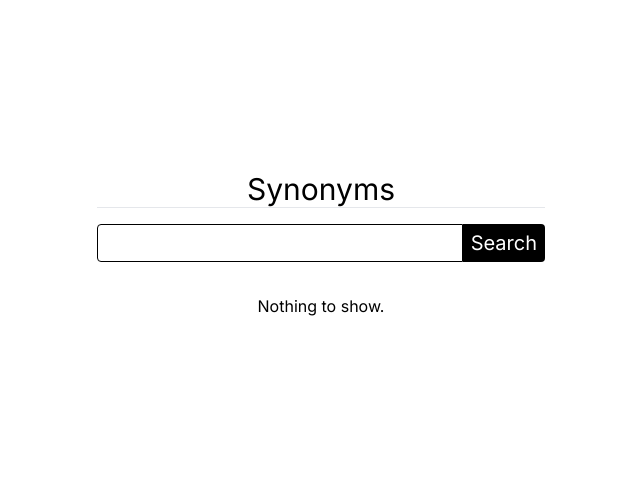
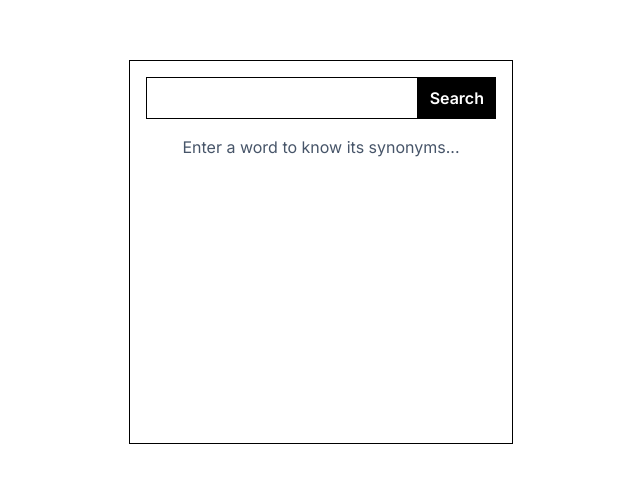
Before and after one commit to ketan-sonar/synonyms, a Next.js app: page / in a window 1280 px wide. Shown: the part 148-630 px from the top of the page, without its empty margins (319-959 px from the left). Built offline with nearby package versions, Linux system fonts and the light colour scheme.

Commit message:
overhaul

```diff
--- /dev/null
+++ b/src/app/actions/link.tsx
@@ -0,0 +1,9 @@
+"use server";
+
+import { revalidatePath } from "next/cache";
+import { redirect } from "next/navigation";
+
+export default async function action(word: string) {
+  revalidatePath("/");
+  redirect(`?word=${word}`);
+}
--- a/src/app/api/getSynonyms/route.ts
+++ /dev/null
@@ -1,21 +0,0 @@
-import axios from "axios";
-import { NextRequest, NextResponse } from "next/server";
-
-const API_URL = "https://api.api-ninjas.com/v1/thesaurus?word=";
-
-async function handler(req: NextRequest) {
-  const reqBody: { word: string } = await req.json();
-  const word = reqBody.word;
-  const res: { data: { synonyms: string[] } } = await axios.get(
-    API_URL + word,
-    {
-      headers: { "X-Api-Key": process.env.API_KEY as string },
-    }
-  );
-  return NextResponse.json({
-    success: true,
-    synonyms: res.data.synonyms,
-  });
-}
-
-export { handler as POST };
--- /dev/null
+++ b/src/app/components/synonyms-input.tsx
@@ -0,0 +1,35 @@
+"use client";
+
+import { useRouter } from "next/navigation";
+
+type SynonymsInputProps = {
+  word: string | undefined;
+};
+
+export default function SynonymsInput({ word }: SynonymsInputProps) {
+  const router = useRouter();
+
+  const handleSubmit = (formData: FormData) => {
+    const wordToSearch = formData.get("wordToSearch")
+    if (wordToSearch && wordToSearch !== "") {
+      router.push(`?word=${wordToSearch}`);
+    }
+  };
+
+  return (
+    <form action={handleSubmit} className="flex w-full">
+      <input
+        type="text"
+        name="wordToSearch"
+        className="flex-1 focus:outline-0 border border-black px-3 py-2"
+        defaultValue={word}
+      />
+      <button
+        type="submit"
+        className="focus:outline-0 focus:scale-105 bg-black text-white font-semibold px-3 py-2"
+      >
+        Search
+      </button>
+    </form>
+  );
+}
--- /dev/null
+++ b/src/app/components/synonyms-list.tsx
@@ -0,0 +1,55 @@
+"use client";
+
+import axios from "axios";
+import { useEffect, useState } from "react";
+import goToLink from "@/app/actions/link";
+
+const BASE_URL = "https://api.datamuse.com/words";
+
+type Synonym = {
+  word: string;
+  score: number;
+};
+
+type SynonymsListProps = {
+  word: string;
+};
+
+export default function SynonymsList({ word }: SynonymsListProps) {
+  const [isError, setIsError] = useState(false);
+  const [synonyms, setSynonyms] = useState<Synonym[]>([]);
+
+  useEffect(() => {
+    (async () => {
+      const res = await axios.get(`${BASE_URL}?rel_syn=${word}`);
+      if (res.status !== 200) {
+        setIsError(true);
+        return;
+      }
+      let newSynonyms: Synonym[] = res.data;
+      newSynonyms.sort((a, b) => a.score - b.score);
+      newSynonyms = newSynonyms.slice(0, 10);
+      setSynonyms(newSynonyms);
+    })();
+  }, []);
+
+  if (isError) {
+    return (
+      <p className="text-red-500">Could not get the synonyms for {word}!</p>
+    );
+  }
+
+  return (
+    <>
+      <ul className="list-decimal pl-8">
+        {synonyms.map((synonym) => (
+          <li key={synonym.word}>
+            <button className="underline" onClick={() => goToLink(synonym.word)}>
+              {synonym.word}
+            </button>
+          </li>
+        ))}
+      </ul>
+    </>
+  );
+}
--- a/src/app/page.tsx
+++ b/src/app/page.tsx
@@ -1,85 +1,27 @@
-"use client";
+import SynonymsInput from "@/app/components/synonyms-input";
+import SynonymsList from "@/app/components/synonyms-list";
 
-import axios from "axios";
-import { RefObject, useCallback, useEffect, useRef, useState } from "react";
+type SynonymsPageProps = {
+  searchParams: { [key: string]: string | undefined };
+};
 
-export default function HomePage() {
-  const [loading, setLoading] = useState(false);
-  const [word, setWord] = useState("");
-  const [synonyms, setSynonyms] = useState<string[]>([]);
-  const wordToSearch = useRef("");
-  const inputRef = useRef() as RefObject<HTMLInputElement>;
-
-  const getSynonyms = useCallback(async () => {
-    if (wordToSearch.current === "") return;
-
-    setLoading(true);
-    const res: { data: { success: boolean; synonyms: string[] } } =
-      await axios.post("/api/getSynonyms", { word: wordToSearch.current });
-    if (res.data.success) {
-      setSynonyms(res.data.synonyms.slice(0, 5));
-    }
-    setLoading(false);
-  }, []);
-
-  useEffect(() => {
-    inputRef.current?.focus();
-  }, []);
+export default async function SynonymsPage({
+  searchParams,
+}: SynonymsPageProps) {
+  const word = searchParams["word"];
 
   return (
-    <div className="w-screen h-screen flex justify-center items-center">
-      <div className="container max-w-md">
-        <h1 className="text-3xl text-center">Synonyms</h1>
-        <hr />
-        <div className="flex my-4">
-          <input
-            className="text-xl px-2 py-1 grow border border-black focus:outline-none rounded-l"
-            type="text"
-            value={word}
-            ref={inputRef}
-            onChange={(e) => setWord(e.target.value)}
-            onKeyDown={(e) => {
-              if (e.key === "Enter") {
-                wordToSearch.current = word;
-                getSynonyms();
-              }
-            }}
-          />
-          <button
-            className="text-xl bg-black text-white px-2 py-1 rounded-r"
-            onClick={() => {
-              wordToSearch.current = word;
-              getSynonyms();
-            }}
-          >
-            Search
-          </button>
-        </div>
-        {loading ? (
-          <p className="text-center p-4">Loading...</p>
-        ) : synonyms.length === 0 ? (
-          <p className="text-center p-4">Nothing to show.</p>
+    <main className="w-screen h-screen flex flex-col justify-center items-center">
+      <div className="w-full max-w-sm h-full md:max-h-96 overflow-y-scroll border border-black p-4 flex flex-col gap-4">
+        <SynonymsInput word={word} />
+        {word ? (
+          <SynonymsList word={word} />
         ) : (
-          <div className="container max-w-sm flex justify-center p-4">
-            <ul>
-              {synonyms.map((s, i) => (
-                <li key={i}>
-                  <button
-                    className="underline text-xl"
-                    onClick={() => {
-                      setWord(s);
-                      wordToSearch.current = s;
-                      getSynonyms();
-                    }}
-                  >
-                    {`${i + 1}. ${s}`}
-                  </button>
-                </li>
-              ))}
-            </ul>
-          </div>
+          <p className="text-slate-600 text-center">
+            Enter a word to know its synonyms...
+          </p>
         )}
       </div>
-    </div>
+    </main>
   );
 }
```
Also changed, not shown: package.json (+6 -6 lines), 1 other file (tests, documents, lock files or other folders).
